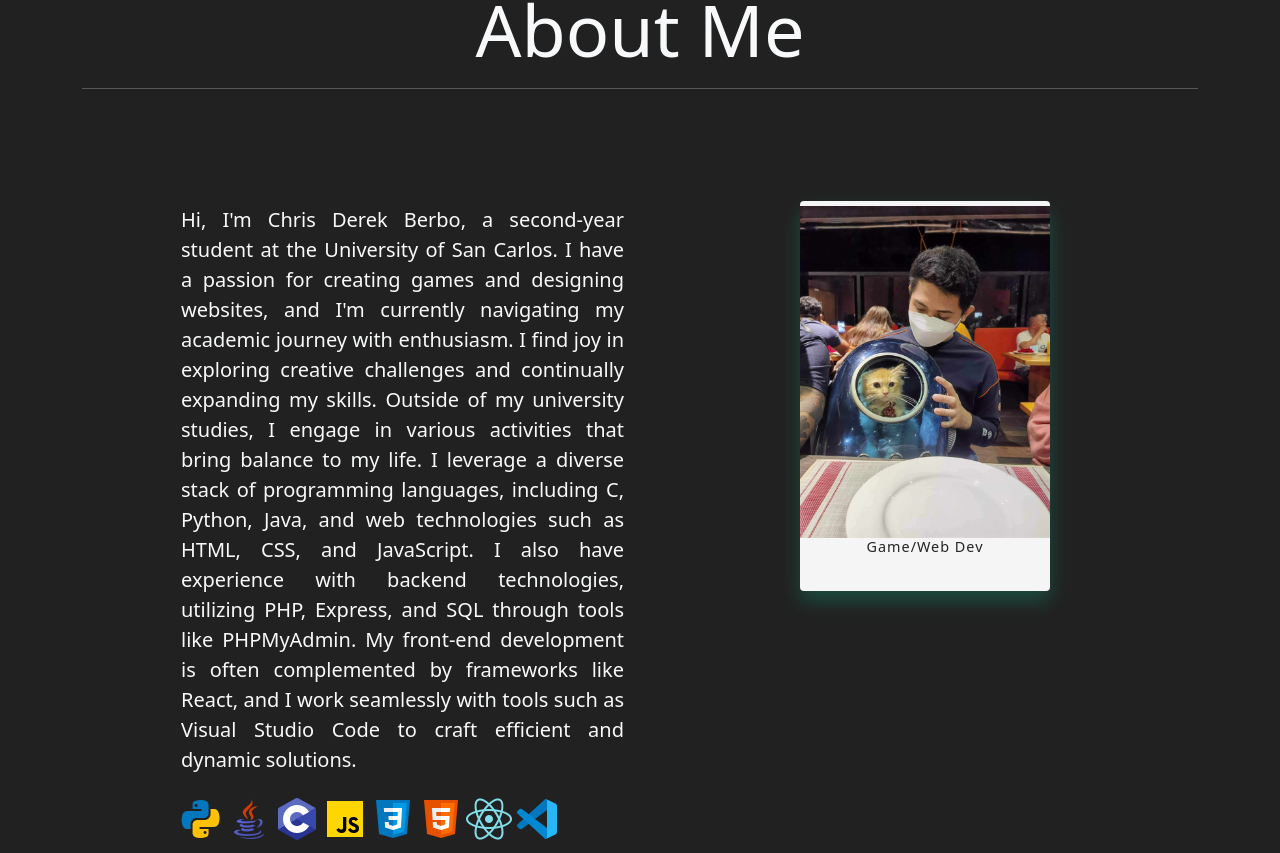
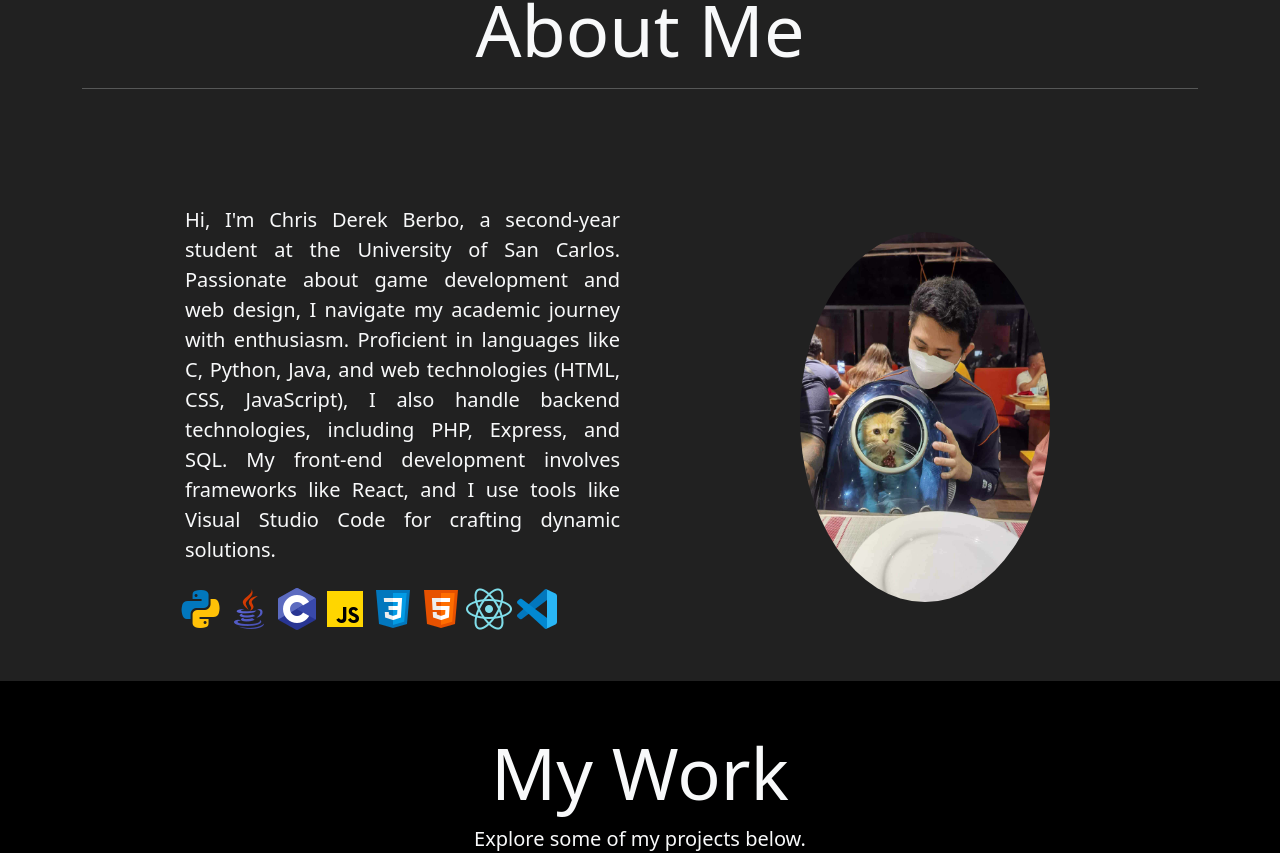
Before and after one commit to pickachuuu/portfolio, a React (Vite) app: page / in a window 1280 px wide. Shown: the part 936-1789 px from the top of the page. Built offline with nearby package versions, Linux system fonts and the light colour scheme.

Commit message:
Changed about and modified css

```diff
--- a/src/App.css
+++ b/src/App.css
@@ -10,6 +10,11 @@ a {
     text-align: justify;
 }
 
+.avatar{
+  width: 70%;
+  height: 70%;
+  border-radius: 70%;
+}
 
 
 .cardImg{
--- a/src/components/about.jsx
+++ b/src/components/about.jsx
@@ -26,20 +26,8 @@ const About = () => {
       <div className='row mt-5'>
         <div className='col-lg-5 col-sg-12 offset-lg-1 order-lg-1 order-2 mt-5'>
           <div className='text-justify text-center-md'>
-            <p className='text-light lead p-1'>
-              Hi, I'm Chris Derek Berbo, a second-year student at the University
-              of San Carlos. I have a passion for creating games and designing
-              websites, and I'm currently navigating my academic journey with
-              enthusiasm. I find joy in exploring creative challenges and
-              continually expanding my skills. Outside of my university studies,
-              I engage in various activities that bring balance to my life.
-              I leverage a diverse stack of programming languages, including C,
-              Python, Java, and web technologies such as HTML, CSS, and
-              JavaScript. I also have experience with backend technologies,
-              utilizing PHP, Express, and SQL through tools like PHPMyAdmin. My
-              front-end development is often complemented by frameworks like
-              React, and I work seamlessly with tools such as Visual Studio Code
-              to craft efficient and dynamic solutions.
+            <p className='text-light lead p-1 mx-1'>
+            Hi, I'm Chris Derek Berbo, a second-year student at the University of San Carlos. Passionate about game development and web design, I navigate my academic journey with enthusiasm. Proficient in languages like C, Python, Java, and web technologies (HTML, CSS, JavaScript), I also handle backend technologies, including PHP, Express, and SQL. My front-end development involves frameworks like React, and I use tools like Visual Studio Code for crafting dynamic solutions.
             </p>
           </div>
           <p className='mt-1 mb-5 animate__delay-2s'>
@@ -53,21 +41,8 @@ const About = () => {
             <img src={VSC} alt='Visual Studio Code' />
           </p>
         </div>
-        <div className='col-lg-4 col-12 offset-lg-1 order-lg-2 order-1 justify-content-center align-items-center'>
-          <div className='profile d-flex justify-content-center align-items-center mt-5'>
-            <div className="profile-img mx-auto mb-5 text-center">
-              <img src={self} alt="profile" className="img-fluid" />
-            </div>
-            <ul className="social-media">
-              <li><a href='https://www.facebook.com/derek.berbo'><svg xmlns="http://www.w3.org/2000/svg" width="16" height="16" fill="currentColor" className="bi bi-facebook" viewBox="0 0 16 16"> <path d="M16 8.049c0-4.446-3.582-8.05-8-8.05C3.58 0-.002 3.603-.002 8.05c0 4.017 2.926 7.347 6.75 7.951v-5.625h-2.03V8.05H6.75V6.275c0-2.017 1.195-3.131 3.022-3.131.876 0 1.791.157 1.791.157v1.98h-1.009c-.993 0-1.303.621-1.303 1.258v1.51h2.218l-.354 2.326H9.25V16c3.824-.604 6.75-3.934 6.75-7.951z"/> </svg></a></li>
-              <li><a href='https://www.linkedin.com/in/chris-derek-berbo-b81a612a4/'><svg xmlns="http://www.w3.org/2000/svg" width="16" height="16" fill="currentColor" className="bi bi-linkedin" viewBox="0 0 16 16"> <path d="M0 1.146C0 .513.526 0 1.175 0h13.65C15.474 0 16 .513 16 1.146v13.708c0 .633-.526 1.146-1.175 1.146H1.175C.526 16 0 15.487 0 14.854V1.146zm4.943 12.248V6.169H2.542v7.225h2.401zm-1.2-8.212c.837 0 1.358-.554 1.358-1.248-.015-.709-.52-1.248-1.342-1.248-.822 0-1.359.54-1.359 1.248 0 .694.521 1.248 1.327 1.248h.016zm4.908 8.212V9.359c0-.216.016-.432.08-.586.173-.431.568-.878 1.232-.878.869 0 1.216.662 1.216 1.634v3.865h2.401V9.25c0-2.22-1.184-3.252-2.764-3.252-1.274 0-1.845.7-2.165 1.193v.025h-.016a5.54 5.54 0 0 1 .016-.025V6.169h-2.4c.03.678 0 7.225 0 7.225h2.4z"/> </svg></a></li>
-              <li><a href='https://github.com/pickachuuu'><svg xmlns="http://www.w3.org/2000/svg" width="16" height="16" fill="currentColor" className="bi bi-github" viewBox="0 0 16 16"> <path d="M8 0C3.58 0 0 3.58 0 8c0 3.54 2.29 6.53 5.47 7.59.4.07.55-.17.55-.38 0-.19-.01-.82-.01-1.49-2.01.37-2.53-.49-2.69-.94-.09-.23-.48-.94-.82-1.13-.28-.15-.68-.52-.01-.53.63-.01 1.08.58 1.23.82.72 1.21 1.87.87 2.33.66.07-.52.28-.87.51-1.07-1.78-.2-3.64-.89-3.64-3.95 0-.87.31-1.59.82-2.15-.08-.2-.36-1.02.08-2.12 0 0 .67-.21 2.2.82.64-.18 1.32-.27 2-.27.68 0 1.36.09 2 .27 1.53-1.04 2.2-.82 2.2-.82.44 1.1.16 1.92.08 2.12.51.56.82 1.27.82 2.15 0 3.07-1.87 3.75-3.65 3.95.29.25.54.73.54 1.48 0 1.07-.01 1.93-.01 2.2 0 .21.15.46.55.38A8.012 8.012 0 0 0 16 8c0-4.42-3.58-8-8-8z"/> </svg></a></li>
-          </ul>
-          <div className="profile-info">
-            <p className="title">Derek</p>
-            <p className="subtitle">Game/Web Dev</p>
-          </div>
-        </div>
+      <div className='col-lg-4 col-12 offset-lg-1 order-lg-2 order-1 d-flex justify-content-center align-items-center'>
+          <img src={self} className='avatar img-fluid'/>
       </div>
     </div>
     </div>
@@ -76,3 +51,19 @@ const About = () => {
 };
 
 export default About;
+
+
+{/* <div className='profile d-flex justify-content-center align-items-center mt-5'>
+<div className="profile-img mx-auto mb-5 text-center">
+  <img src={self} alt="profile" className="img-fluid" />
+</div>
+<ul className="social-media">
+  <li><a href='https://www.facebook.com/derek.berbo'><svg xmlns="http://www.w3.org/2000/svg" width="16" height="16" fill="currentColor" className="bi bi-facebook" viewBox="0 0 16 16"> <path d="M16 8.049c0-4.446-3.582-8.05-8-8.05C3.58 0-.002 3.603-.002 8.05c0 4.017 2.926 7.347 6.75 7.951v-5.625h-2.03V8.05H6.75V6.275c0-2.017 1.195-3.131 3.022-3.131.876 0 1.791.157 1.791.157v1.98h-1.009c-.993 0-1.303.621-1.303 1.258v1.51h2.218l-.354 2.326H9.25V16c3.824-.604 6.75-3.934 6.75-7.951z"/> </svg></a></li>
+  <li><a href='https://www.linkedin.com/in/chris-derek-berbo-b81a612a4/'><svg xmlns="http://www.w3.org/2000/svg" width="16" height="16" fill="currentColor" className="bi bi-linkedin" viewBox="0 0 16 16"> <path d="M0 1.146C0 .513.526 0 1.175 0h13.65C15.474 0 16 .513 16 1.146v13.708c0 .633-.526 1.146-1.175 1.146H1.175C.526 16 0 15.487 0 14.854V1.146zm4.943 12.248V6.169H2.542v7.225h2.401zm-1.2-8.212c.837 0 1.358-.554 1.358-1.248-.015-.709-.52-1.248-1.342-1.248-.822 0-1.359.54-1.359 1.248 0 .694.521 1.248 1.327 1.248h.016zm4.908 8.212V9.359c0-.216.016-.432.08-.586.173-.431.568-.878 1.232-.878.869 0 1.216.662 1.216 1.634v3.865h2.401V9.25c0-2.22-1.184-3.252-2.764-3.252-1.274 0-1.845.7-2.165 1.193v.025h-.016a5.54 5.54 0 0 1 .016-.025V6.169h-2.4c.03.678 0 7.225 0 7.225h2.4z"/> </svg></a></li>
+  <li><a href='https://github.com/pickachuuu'><svg xmlns="http://www.w3.org/2000/svg" width="16" height="16" fill="currentColor" className="bi bi-github" viewBox="0 0 16 16"> <path d="M8 0C3.58 0 0 3.58 0 8c0 3.54 2.29 6.53 5.47 7.59.4.07.55-.17.55-.38 0-.19-.01-.82-.01-1.49-2.01.37-2.53-.49-2.69-.94-.09-.23-.48-.94-.82-1.13-.28-.15-.68-.52-.01-.53.63-.01 1.08.58 1.23.82.72 1.21 1.87.87 2.33.66.07-.52.28-.87.51-1.07-1.78-.2-3.64-.89-3.64-3.95 0-.87.31-1.59.82-2.15-.08-.2-.36-1.02.08-2.12 0 0 .67-.21 2.2.82.64-.18 1.32-.27 2-.27.68 0 1.36.09 2 .27 1.53-1.04 2.2-.82 2.2-.82.44 1.1.16 1.92.08 2.12.51.56.82 1.27.82 2.15 0 3.07-1.87 3.75-3.65 3.95.29.25.54.73.54 1.48 0 1.07-.01 1.93-.01 2.2 0 .21.15.46.55.38A8.012 8.012 0 0 0 16 8c0-4.42-3.58-8-8-8z"/> </svg></a></li>
+</ul>
+<div className="profile-info">
+<p className="title">Derek</p>
+<p className="subtitle">Game/Web Dev</p>
+</div>
+</div> */}
--- a/src/components/contact.jsx
+++ b/src/components/contact.jsx
@@ -17,7 +17,7 @@ const Contact = () => {
               <hr></hr>
             </h1>
             <div className="row justify-content-center">
-              <div className="col-lg-5">
+              <div className="col-lg-5 col-12">
               <form className="form bg-dark my-5 shadow" action='https://formspree.io/f/meqyqqzb' method='POST'>
                   <h1 className='display-6 text-light text-center'>Email me</h1>
                   <div className="flex mt-5">
```
